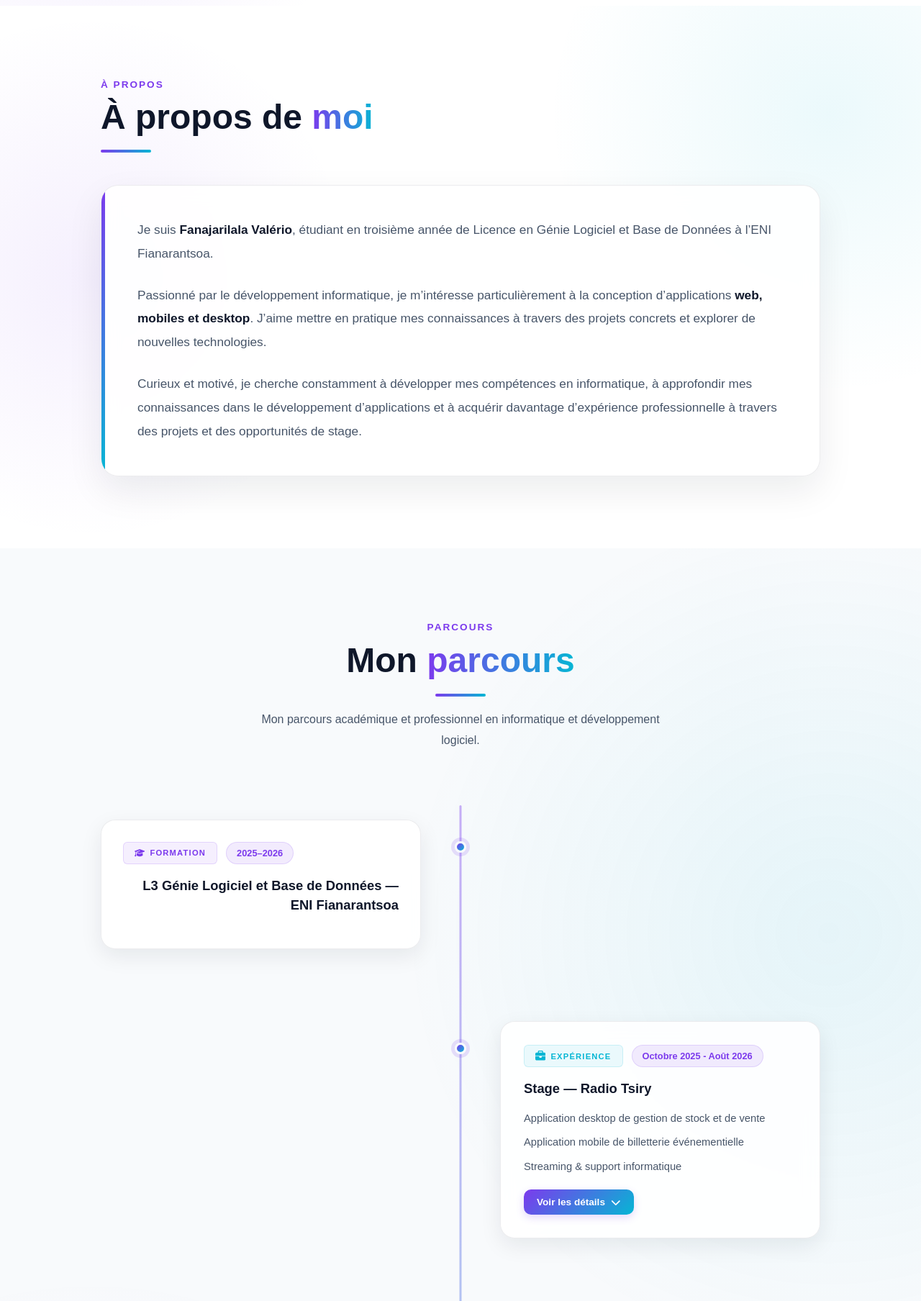
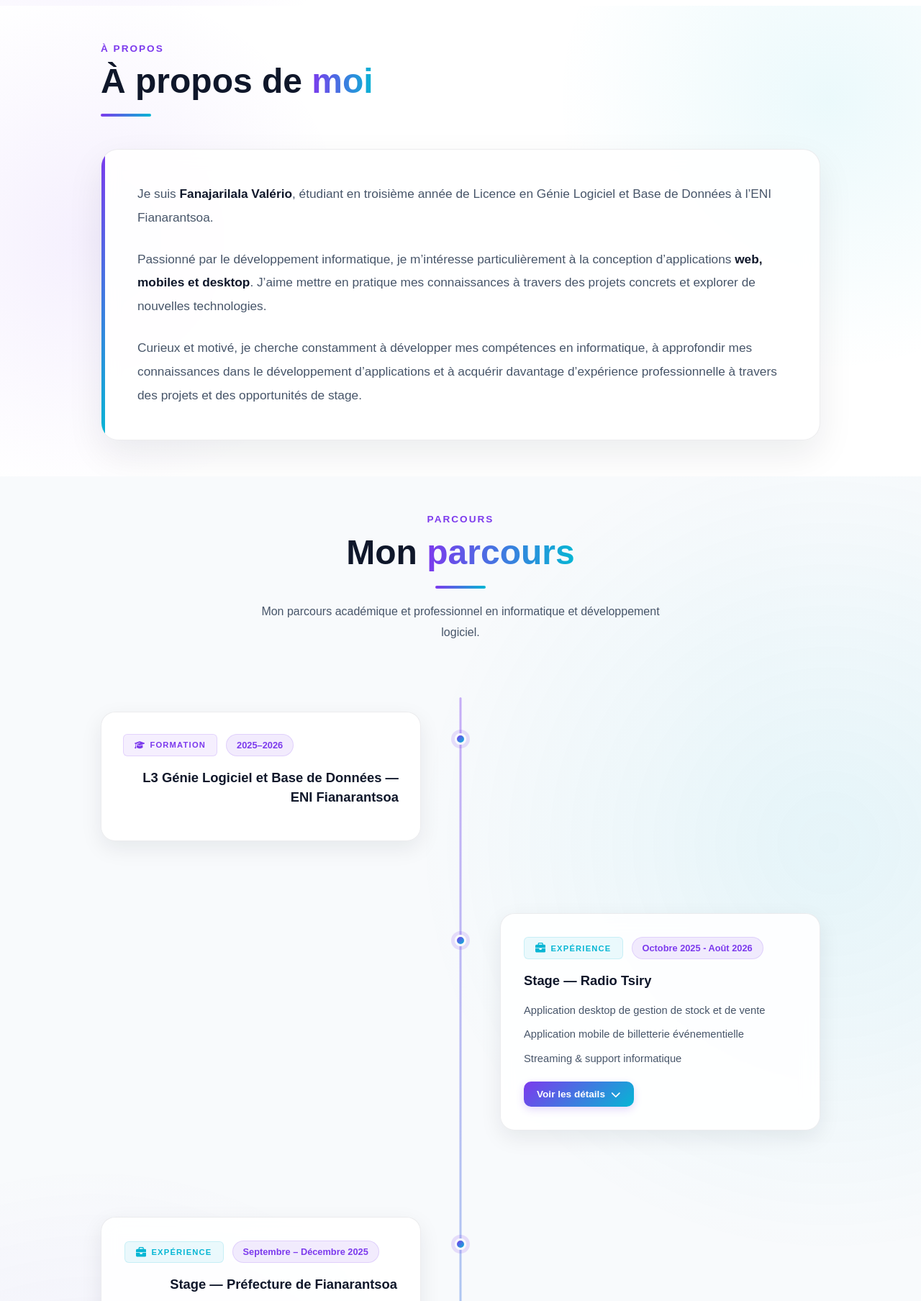
Before and after one commit to Fanajaval/mon-portfolio, a React (Vite) app: page / in a window 1280 px wide. Shown: the part 792-2600 px from the top of the page at 72% size. Built offline with nearby package versions, Linux system fonts and the light colour scheme.

Commit message:
modif padding des sections

```diff
--- a/src/styles/About.css
+++ b/src/styles/About.css
@@ -1,7 +1,7 @@
 .about {
   position: relative;
 
-  padding: 100px 8%;
+  padding: 50px 8%;
 
   background:
     radial-gradient(
--- a/src/styles/Certifications.css
+++ b/src/styles/Certifications.css
@@ -1,7 +1,7 @@
 .certifications {
   position: relative;
 
-  padding: 100px 8%;
+  padding: 50px 8%;
 
   background:
     radial-gradient(
--- a/src/styles/Education.css
+++ b/src/styles/Education.css
@@ -1,7 +1,7 @@
 .education {
   position: relative;
 
-  padding: 100px 8%;
+  padding: 50px 8%;
 
   background:
     radial-gradient(
--- a/src/styles/Projects.css
+++ b/src/styles/Projects.css
@@ -1,7 +1,7 @@
 .projects {
   position: relative;
 
-  padding: 100px 8%;
+  padding: 50px 8% 10px;
 
   background:
     radial-gradient(
--- a/src/styles/Skills.css
+++ b/src/styles/Skills.css
@@ -1,7 +1,7 @@
 .skills {
   position: relative;
 
-  padding: 100px 8%;
+  padding: 50px 8% 10px;
 
   background:
     radial-gradient(
```
